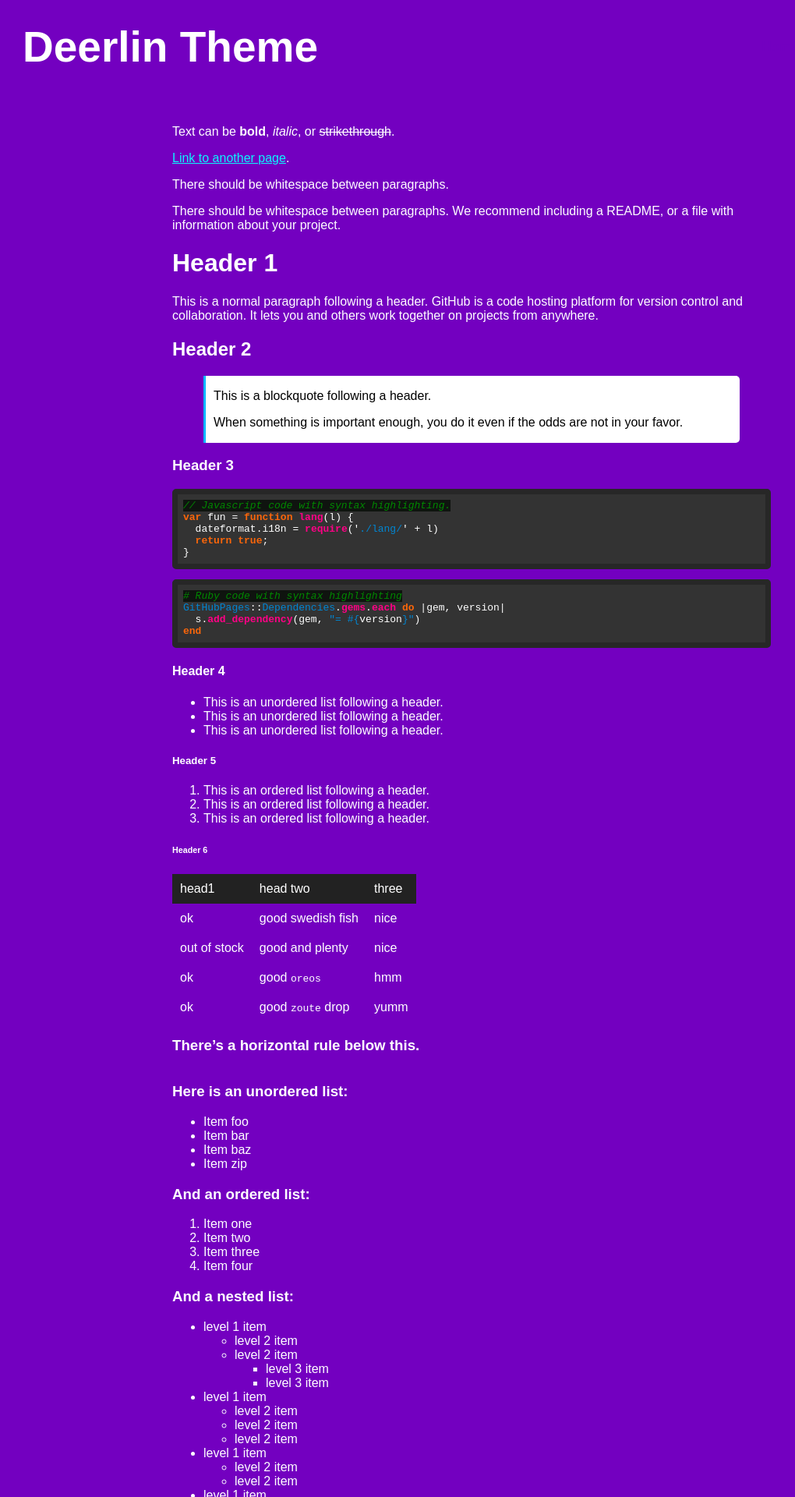
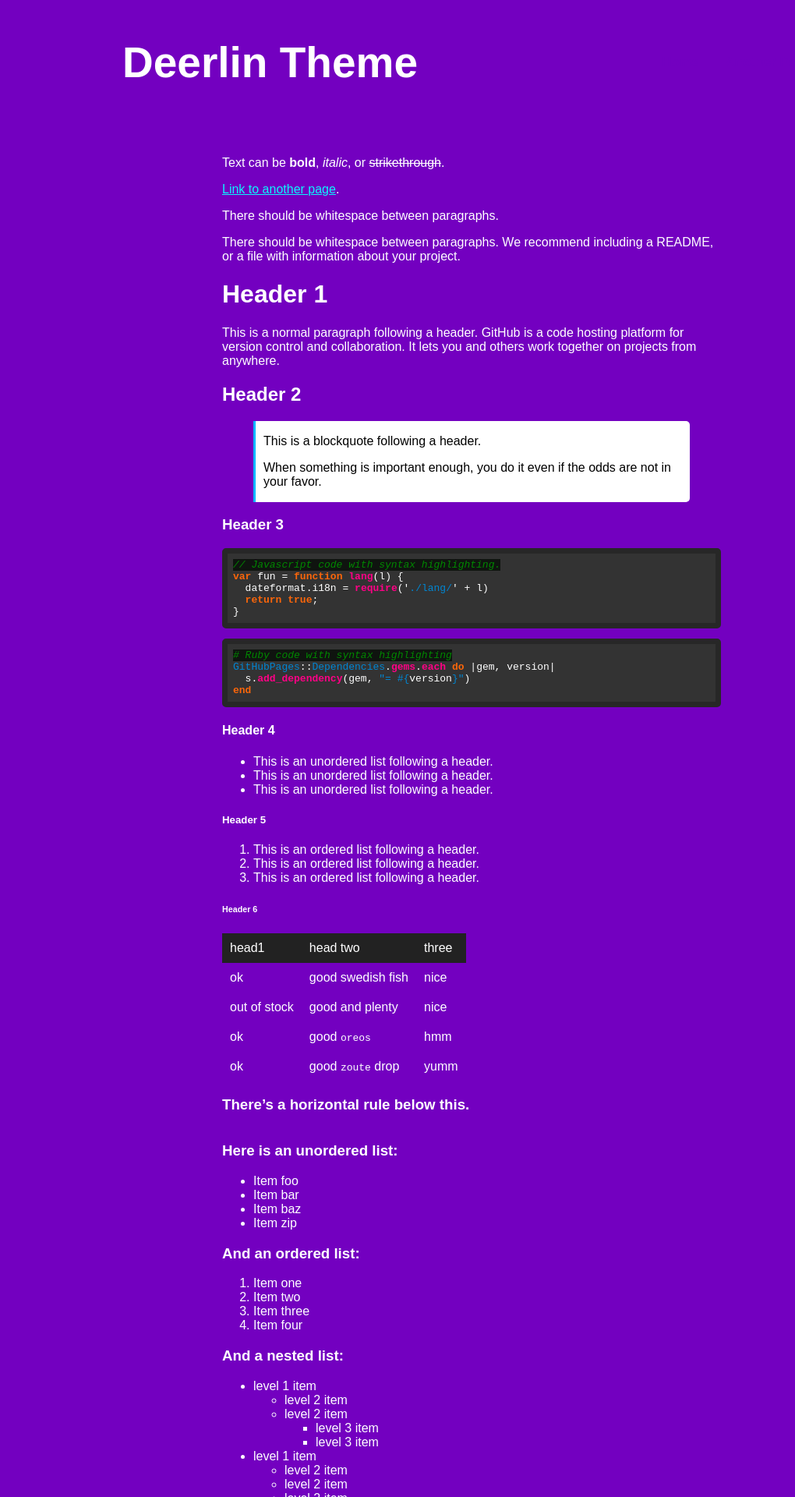
Before and after one commit to nashiradeer/deerlin-for-jekyll, a Jekyll site: the page built from index.md, in a window 1280 px wide. Shown: the top 1920 px of the page at 78% size, without its empty margins (35-1055 px from the left). Built offline with Jekyll 4.4.1, drawn with Linux system fonts in a browser that asks for light colours.

Commit message:
Add support to tablets

```diff
--- a/_includes/stylesheets.html
+++ b/_includes/stylesheets.html
@@ -1,6 +1,6 @@
 <link rel="stylesheet" type="text/css" href="{{ '/assets/css/style.css?v=' | append: site.github.build_revision | relative_url }}">
-<link rel="stylesheet" media="screen and (max-width: 830px)" href="{{ '/assets/css/mobile.css?v=' | append: site.github.build_revision | relative_url }}">
-<link rel="stylesheet" media="screen and (min-width: 831px)" href="{{ '/assets/css/desktop.css?v=' | append: site.github.build_revision | relative_url }}">
+<link rel="stylesheet" media="screen and (max-width: 799px)" href="{{ '/assets/css/mobile.css?v=' | append: site.github.build_revision | relative_url }}">
+<link rel="stylesheet" media="screen and (min-width: 800px)" href="{{ '/assets/css/desktop.css?v=' | append: site.github.build_revision | relative_url }}">
 <link rel="stylesheet" media="not screen" href="{{ '/assets/css/printer.css?v=' | append: site.github.build_revision | relative_url }}">
 
 {% if site.deprecated-features.enabled and site.deprecated-features.source-sans-pro %}
--- a/_sass/deerlin-common.scss
+++ b/_sass/deerlin-common.scss
@@ -1,10 +1,10 @@
-@media only screen and (min-width: 831px) {
+@media only screen and (min-width: 800px) {
     .mobile-only {
         display: none;
     }
 }
 
-@media only screen and (max-width: 830px) {
+@media only screen and (max-width: 700px) {
     .desktop-only {
         display: none;
     }
--- a/_sass/deerlin-desktop.scss
+++ b/_sass/deerlin-desktop.scss
@@ -1,6 +1,6 @@
 // <body>
 main {
-    margin: 40px 20%;
+    margin: 40px 25%;
 }
 
 // <header>
@@ -8,8 +8,8 @@ header {
     display: flex;
     justify-content: space-between;
     align-items: center;
-    height: 120px;
-    margin: 0 5% 0;
+    height: 160px;
+    margin: 0 15% 0;
     border-bottom: 3px solid var(--navbar-theme-color);
 }
 
@@ -77,3 +77,14 @@ footer div {
 footer hr {
     margin-bottom: 50px;
 }
+
+// Tablets
+@media only screen and (max-width: 1200px) {
+    main {
+        margin: 40px 5%;
+    }
+
+    header {
+        margin: 0 5% 0;
+    }
+}
```
